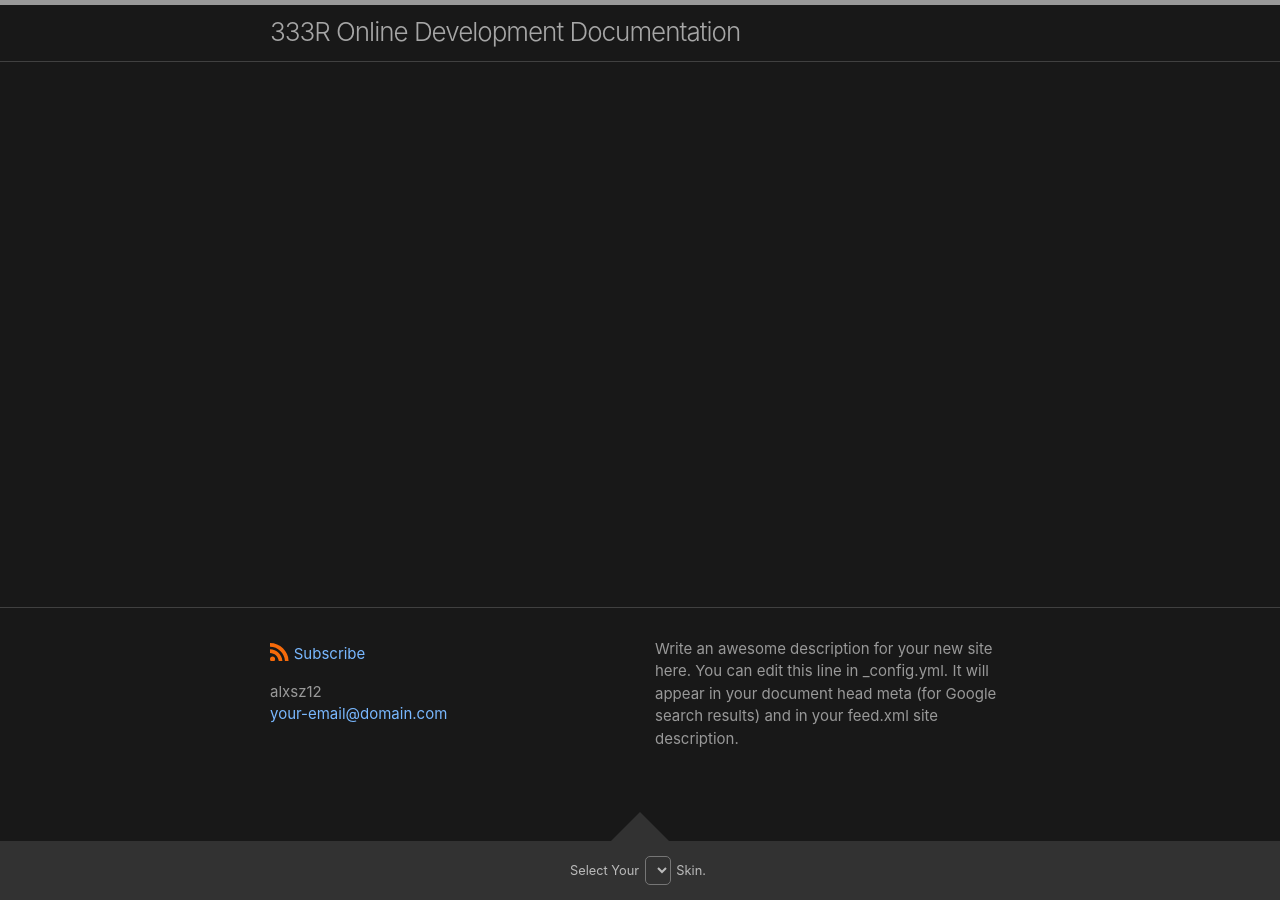
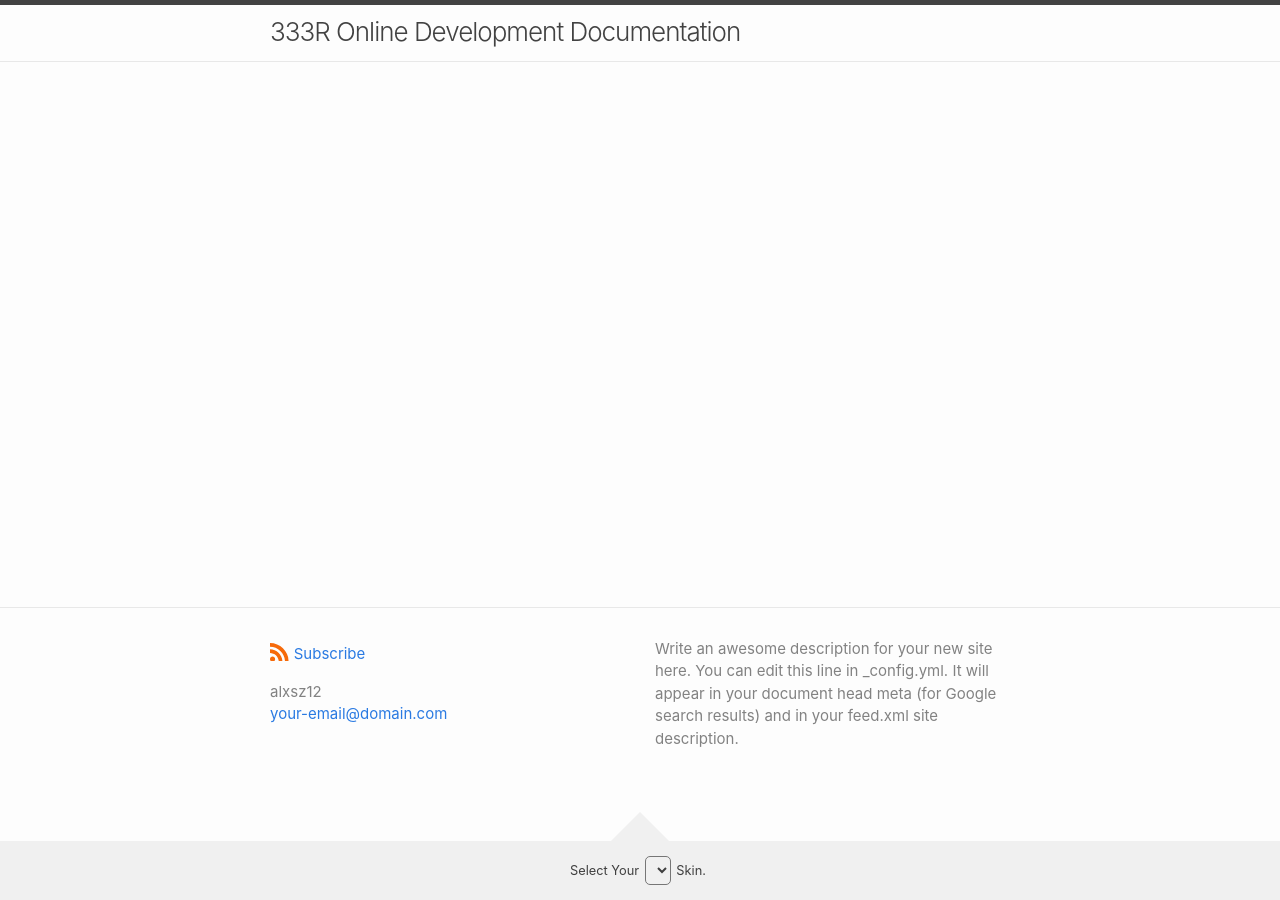
Before and after one commit to alxsz12/alxsz12.github.io, a Jekyll site: the page built from index.md, in a window 1280 px wide. Built offline with Jekyll 4.4.1, drawn with Linux system fonts in a browser that asks for light colours.

Commit message:
Update style.scss

```diff
--- a/assets/css/style.scss
+++ b/assets/css/style.scss
@@ -3,5 +3,5 @@
 ---
 
 @import
-  "minima/skins/{{ site.minima.skin | default: 'dark' }}",
+  "minima/skins/{{ site.minima.skin | default: 'classic' }}",
   "minima/initialize";
```
